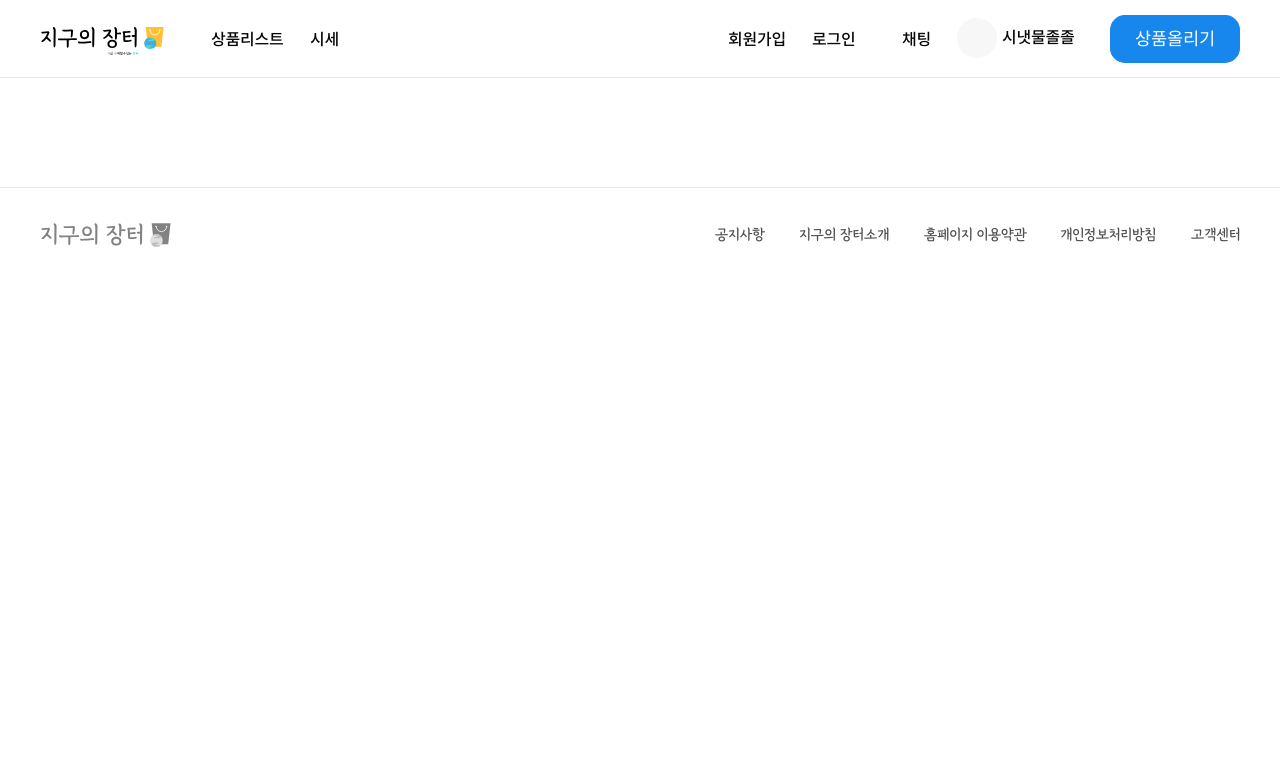
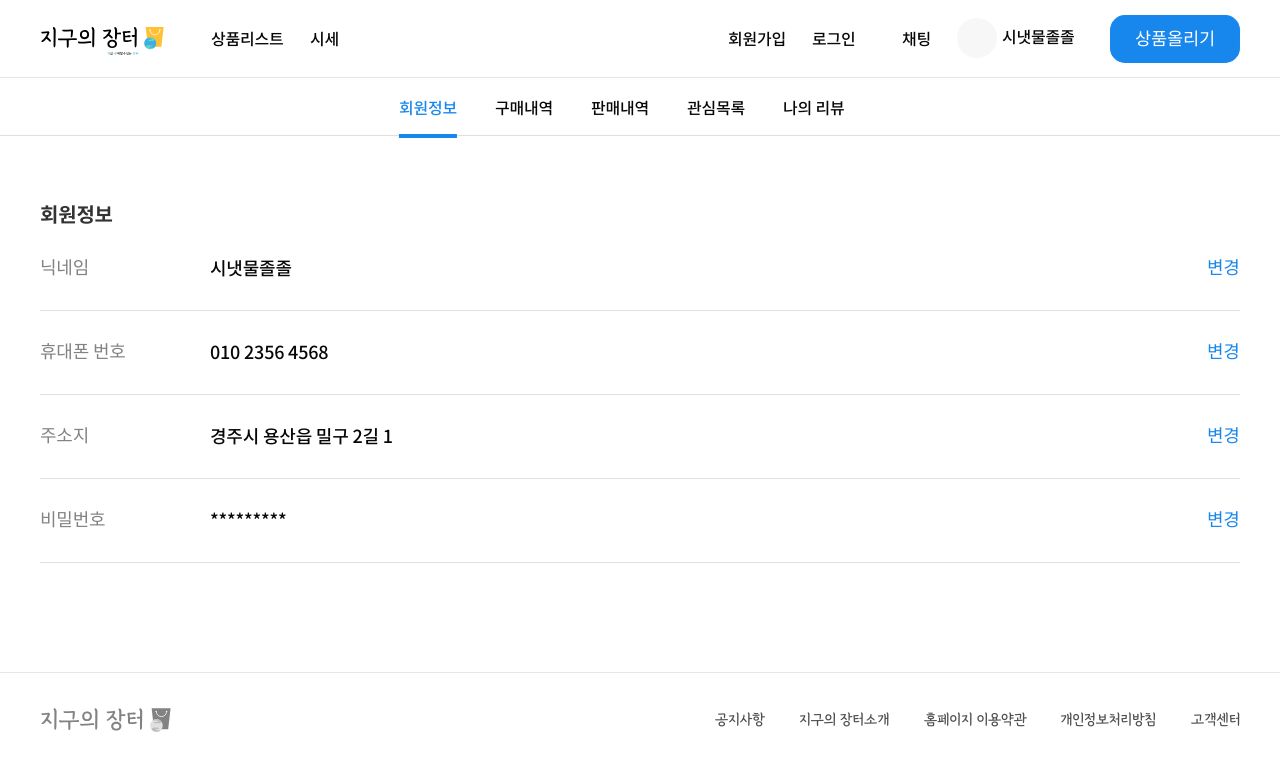
Before and after one commit to entekk1111/earthMarket, a Vue app in the folder frontend/: page /mypage in a window 1280 px wide. Shown: the top 770 px of the page. Built offline with nearby package versions, Linux system fonts and the light colour scheme; some icons are missing; a web font is replaced by a local one.

Commit message:
[스타일] 마이페이지 탭 컴포넌트별로 다시 나누기

```diff
--- a/frontend/src/assets/scss/pages/_mypage.scss
+++ b/frontend/src/assets/scss/pages/_mypage.scss
@@ -11,31 +11,6 @@
             }
         }
     }
-
-
-/* 파일업로드 - 게시판 */
-.file-upload {position:relative;
-    .file-upload{padding:0 15px; height:30px; line-height:30px; vertical-align:middle; color:#666;}
-    label{display: inline-block;-moz-border-radius: 3px;-webkit-border-radius: 3px;cursor: pointer;margin-right: 15px;margin-left: 2px;}
-    .file-input{position:absolute; top:0; left:0; width:1px; height:1px; padding:0; margin:-1px; overflow:hidden; clip:rect(0,0,0,0);}
-    .remove {text-indent: -9999px; background: #DADADA; width: 20px;height: 20px; position: absolute; border-radius: 600px; position: relative;  vertical-align: middle;cursor: pointer;}
-    .remove:hover:after {transform: translate(-50%, -50%) rotate(360deg); transition: all 0.5s ease;}
-    .imageThumb {position: relative;top: 3px;}
-    .file-tit {margin: 0 7px;font-size: 15px;}
-    .pip {margin-right: 15px;display: inline-block;}
-}
-
-
-
-
-
-
-
-
-
-
-
-
     //list-info
     .list-info { margin-top: 29px;
         > li {position: relative; border-bottom: 1px solid $light02; padding-bottom: 29px;margin-bottom: 29px;
@@ -46,8 +21,4 @@
         }
     }
 
-
-
-
-
 }
--- a/frontend/src/router/index.js
+++ b/frontend/src/router/index.js
@@ -102,38 +102,9 @@ const routes = [
   // *** 마이페이지  ***
   //회원정보
   {
-    path: "/mypage/userInfo",
-    name: "userInfo",
-    component: () => import("../views/mypage/userInfo/UserInfo.vue"),
-  },
-  {
-    path: "/mypage/userInfo/edit",
-    name: "userInfoEdit",
-    component: () => import("../views/mypage/userInfo/UserInfoEdit.vue"),
-  },
-  //판매목록
-  {
-    path: "/mypage/sellList",
-    name: "sellList",
-    component: () => import("../views/mypage/SellList.vue"),
-  },
-  //구매목록
-  {
-    path: "/mypage/buyList",
-    name: "buyList",
-    component: () => import("../views/mypage/BuyList.vue"),
-  },
-  //관심목록
-  {
-    path: "/mypage/likeList",
-    name: "likeList",
-    component: () => import("../views/mypage/LikeList.vue"),
-  },
-  //나의리뷰
-  {
-    path: "/mypage/myReview",
-    name: "myReview",
-    component: () => import("../views/mypage/MyReview.vue"),
+    path: "/mypage",
+    name: "mypage",
+    component: () => import("../views/mypage/MyPage.vue"),
   },
 ];
 
--- /dev/null
+++ b/frontend/src/views/mypage/MyPage.vue
@@ -0,0 +1,44 @@
+<template>
+  <div class="mypage-wrap">
+    <TabMenu>
+      <Tab name="회원정보" selected="true" class="user-info">
+        <UserInfo />
+      </Tab>
+      <Tab name="구매내역"> <BuyList /> </Tab>
+      <Tab name="판매내역"> <SellList /> </Tab>
+      <Tab name="관심목록"> <LikeList /> </Tab>
+      <Tab name="나의 리뷰"> <MyReview /> </Tab>
+    </TabMenu>
+  </div>
+</template>
+
+<script>
+import Tab from "../../components/tab/TabContent.vue";
+import TabMenu from "../../components/tab/TabMenu.vue";
+
+import UserInfo from "../../views/mypage/pages/UserInfo.vue";
+import BuyList from "../../views/mypage/pages/BuyList.vue";
+import LikeList from "../../views/mypage/pages/LikeList.vue";
+import SellList from "../../views/mypage/pages/SellList.vue";
+import MyReview from "../../views/mypage/pages/MyReview.vue";
+
+export default {
+  name: "UserInfo ",
+  components: {
+    Tab,
+    TabMenu,
+    UserInfo,
+    BuyList,
+    LikeList,
+    SellList,
+    MyReview,
+  },
+};
+</script>
+
+<style lang="scss">
+#container {
+  padding-right: 0;
+  padding-left: 0;
+}
+</style>
--- /dev/null
+++ b/frontend/src/views/mypage/pages/UserInfo.vue
@@ -0,0 +1,33 @@
+<template>
+  <div>
+    <h2 class="cont-tit02">회원정보</h2>
+    <ul class="list-info">
+      <li>
+        <span>닉네임</span>
+        <strong class="txt">시냇물졸졸</strong>
+        <a href="javascript:void(0);" class="txt-blue">변경</a>
+      </li>
+      <li>
+        <span>휴대폰 번호</span>
+        <strong class="txt">010 2356 4568</strong>
+        <a href="javascript:void(0);" class="txt-blue">변경</a>
+      </li>
+      <li>
+        <span>주소지</span>
+        <p class="txt">경주시 용산읍 밀구 2길 1</p>
+        <a href="javascript:void(0);" class="txt-blue">변경</a>
+      </li>
+      <li>
+        <span>비밀번호</span>
+        <strong class="txt">*********</strong>
+        <a href="javascript:void(0);" class="txt-blue">변경</a>
+      </li>
+    </ul>
+  </div>
+</template>
+
+<script>
+export default {
+  name: "UserInfo ",
+};
+</script>
--- a/frontend/src/views/mypage/userInfo/UserInfo.vue
+++ /dev/null
@@ -1,55 +0,0 @@
-<template>
-  <div class="mypage-wrap">
-    <TabMenu>
-      <Tab name="회원정보" selected="true" class="user-info">
-        <h2 class="cont-tit02">회원정보</h2>
-        <ul class="list-info">
-          <li>
-            <span>닉네임</span>
-            <strong class="txt">시냇물졸졸</strong>
-            <a href="javascript:void(0);" class="txt-blue">변경</a>
-          </li>
-          <li>
-            <span>휴대폰 번호</span>
-            <strong class="txt">010 2356 4568</strong>
-            <a href="javascript:void(0);" class="txt-blue">변경</a>
-          </li>
-          <li>
-            <span>주소지</span>
-            <p class="txt">경주시 용산읍 밀구 2길 1</p>
-            <a href="javascript:void(0);" class="txt-blue">변경</a>
-          </li>
-          <li>
-            <span>비밀번호</span>
-            <strong class="txt">*********</strong>
-            <a href="javascript:void(0);" class="txt-blue">변경</a>
-          </li>
-        </ul>
-      </Tab>
-      <Tab name="구매내역"> ssdfsdfsdf </Tab>
-      <Tab name="판매내역"> ssdfsdfsdf </Tab>
-      <Tab name="관심목록"> ssdfsdfsdf </Tab>
-      <Tab name="나의 리뷰"> ssdfsdfsdf </Tab>
-    </TabMenu>
-  </div>
-</template>
-
-<script>
-import Tab from "../../../components/tab/TabContent.vue";
-import TabMenu from "../../../components/tab/TabMenu.vue";
-
-export default {
-  name: "UserInfo ",
-  components: {
-    Tab,
-    TabMenu,
-  },
-};
-</script>
-
-<style lang="scss">
-#container {
-  padding-right: 0;
-  padding-left: 0;
-}
-</style>
--- a/frontend/src/views/mypage/userInfo/UserInfoEdit.vue
+++ /dev/null
@@ -1,9 +0,0 @@
-<template>
-  <div>회원정보</div>
-</template>
-
-<script>
-export default {
-  name: "UserInfo ",
-};
-</script>
```
Also changed, not shown: frontend/src/views/mypage/pages/BuyList.vue (renamed from frontend/src/views/mypage/BuyList.vue), frontend/src/views/mypage/pages/LikeList.vue (renamed from frontend/src/views/mypage/LikeList.vue), frontend/src/views/mypage/pages/MyReview.vue (renamed from frontend/src/views/mypage/MyReview.vue), frontend/src/views/mypage/pages/SellList.vue (renamed from frontend/src/views/mypage/SellList.vue).
